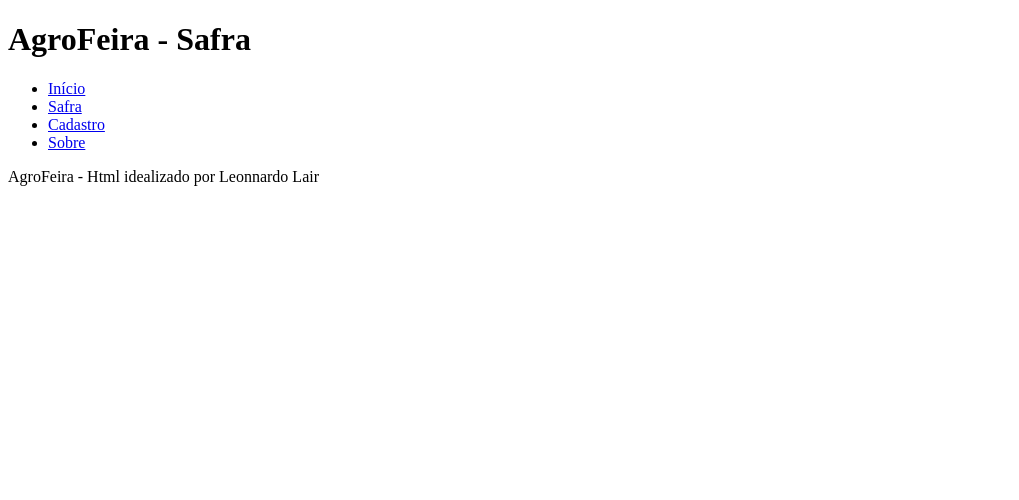
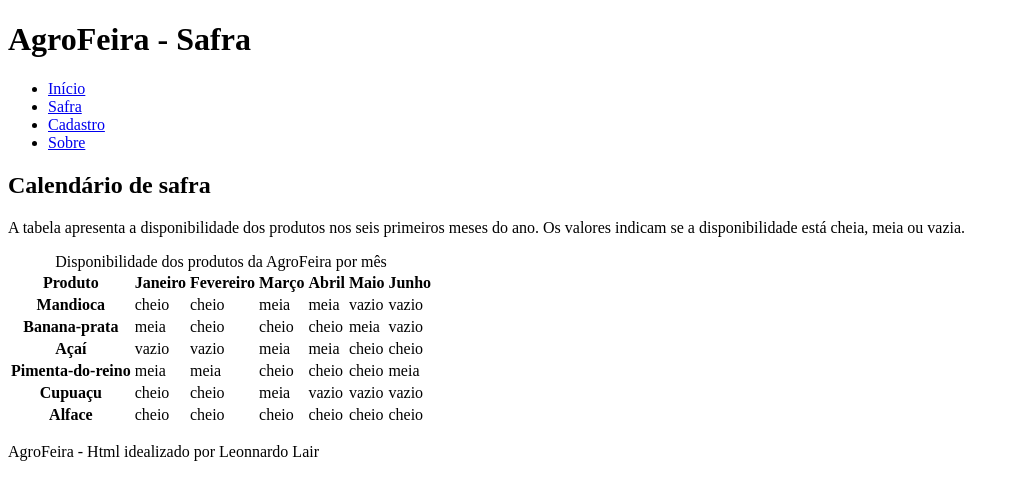
Before and after one commit to Noarito0316/agrofeira-leonnardo-lair, a plain HTML site: page safra.html in a window 1280 px wide. Shown: the whole page, without its empty margins (0-1019 px from the left). Drawn offline with Linux system fonts and the light colour scheme.

Commit message:
Safra update

```diff
--- a/safra.html
+++ b/safra.html
@@ -1,34 +1,128 @@
 <!doctype html>
 <html lang="pt-BR">
-  <head>
+
+<head>
     <meta charset="utf-8">
     <meta name="viewport" content="width=device-width, initial-scale=1">
     <title>AgroFeira - Safra</title>
-  </head>
+</head>
 
 <body>
+
     <!-- Cabeçalho -->
     <header>
         <h1>AgroFeira - Safra</h1>
 
         <nav aria-label="Principal">
             <ul>
-                <li><a href="index.html" aria-current="page">Início</a></li>
-                <li><a href="safra.html">Safra</a></li>
+                <li><a href="index.html">Início</a></li>
+                <li><a href="safra.html" aria-current="page">Safra</a></li>
                 <li><a href="cadastro-produtor.html">Cadastro</a></li>
                 <li><a href="sobre.html">Sobre</a></li>
             </ul>
         </nav>
     </header>
+
     <!-- Conteúdo principal -->
     <main>
+
+        <h2>Calendário de safra</h2>
+
+        <p id="legenda-safra">
+            A tabela apresenta a disponibilidade dos produtos nos seis
+            primeiros meses do ano. Os valores indicam se a disponibilidade
+            está cheia, meia ou vazia.
+        </p>
+
+        <table aria-describedby="legenda-safra">
+
+            <caption>
+                Disponibilidade dos produtos da AgroFeira por mês
+            </caption>
+
+            <thead>
+                <tr>
+                    <th scope="col">Produto</th>
+                    <th scope="col">Janeiro</th>
+                    <th scope="col">Fevereiro</th>
+                    <th scope="col">Março</th>
+                    <th scope="col">Abril</th>
+                    <th scope="col">Maio</th>
+                    <th scope="col">Junho</th>
+                </tr>
+            </thead>
+
+            <tbody>
+                <tr>
+                    <th scope="row">Mandioca</th>
+                    <td>cheio</td>
+                    <td>cheio</td>
+                    <td>meia</td>
+                    <td>meia</td>
+                    <td>vazio</td>
+                    <td>vazio</td>
+                </tr>
+
+                <tr>
+                    <th scope="row">Banana-prata</th>
+                    <td>meia</td>
+                    <td>cheio</td>
+                    <td>cheio</td>
+                    <td>cheio</td>
+                    <td>meia</td>
+                    <td>vazio</td>
+                </tr>
+
+                <tr>
+                    <th scope="row">Açaí</th>
+                    <td>vazio</td>
+                    <td>vazio</td>
+                    <td>meia</td>
+                    <td>meia</td>
+                    <td>cheio</td>
+                    <td>cheio</td>
+                </tr>
+
+                <tr>
+                    <th scope="row">Pimenta-do-reino</th>
+                    <td>meia</td>
+                    <td>meia</td>
+                    <td>cheio</td>
+                    <td>cheio</td>
+                    <td>cheio</td>
+                    <td>meia</td>
+                </tr>
+
+                <tr>
+                    <th scope="row">Cupuaçu</th>
+                    <td>cheio</td>
+                    <td>cheio</td>
+                    <td>meia</td>
+                    <td>vazio</td>
+                    <td>vazio</td>
+                    <td>vazio</td>
+                </tr>
+
+                <tr>
+                    <th scope="row">Alface</th>
+                    <td>cheio</td>
+                    <td>cheio</td>
+                    <td>cheio</td>
+                    <td>cheio</td>
+                    <td>cheio</td>
+                    <td>cheio</td>
+                </tr>
+            </tbody>
+
+        </table>
+
     </main>
-    <!-- Conteúdo relacionado -->
-    <aside>
-    </aside>
+
     <!-- Rodapé -->
     <footer>
-      <p>AgroFeira - Html idealizado por Leonnardo Lair</p>
+        <p>AgroFeira - Html idealizado por Leonnardo Lair</p>
     </footer>
+
 </body>
+
 </html>
```
